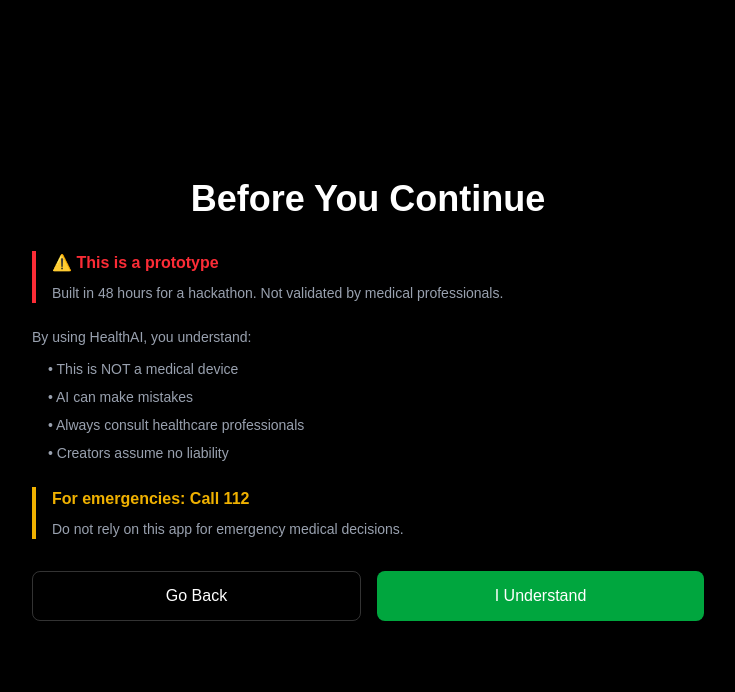
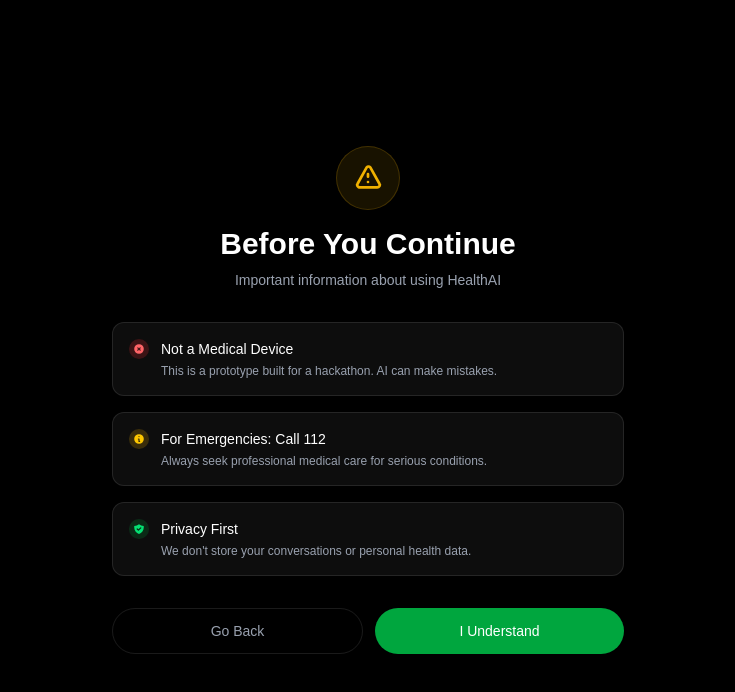
Before and after one commit to MayorChristopher/healthai-nigeria, a Next.js app: page /chat in a window 1280 px wide. Shown: the top 692 px of the page, without its empty margins (272-1007 px from the left). Built offline with nearby package versions, Linux system fonts and the light colour scheme.

Commit message:
Add retry for offline errors, hospital landing page links, and fix favicon metadata

```diff
--- a/src/app/chat/page.tsx
+++ b/src/app/chat/page.tsx
@@ -29,7 +29,7 @@
   const [messages, setMessages] = useState<Message[]>([{
     id: '1',
     role: 'ai',
-    content: "Hello! I'm HealthAI Nigeria 🇳🇬\n\nI'm here to help you 24/7. You can:\n• Describe your symptoms in English or Pidgin\n• Ask health questions\n• Get emergency hospital information\n\nHow are you feeling today?",
+    content: "Hi! I'm HealthAI.\n\nI can help with symptoms, health questions, and finding hospitals. Available 24/7 in English or Pidgin.\n\nDo you have any symptoms or health questions?",
     timestamp: new Date()
   }])
   const [input, setInput] = useState('')
@@ -182,7 +182,9 @@
           id: Math.random().toString(36),
           role: 'ai',
           content: "Sorry, I couldn't process that. Please check your connection and try again.",
-          timestamp: new Date()
+          timestamp: new Date(),
+          stopped: true,
+          retryMessage: userMessage
         }])
       }
     } finally {
@@ -191,17 +193,11 @@
     }
   }
 
-  const retryMessage = async (messageContent: string) => {
+  const retryMessage = async (messageContent: string, stoppedMessageId: string) => {
     if (loading) return
 
-    const newMessage: Message = {
-      id: Math.random().toString(36),
-      role: 'user',
-      content: messageContent,
-      timestamp: new Date()
-    }
-
-    setMessages(prev => [...prev, newMessage])
+    // Remove the stopped message
+    setMessages(prev => prev.filter(m => m.id !== stoppedMessageId))
     setLoading(true)
 
     const controller = new AbortController()
@@ -341,35 +337,65 @@
   if (!termsAccepted) {
     return (
       <div className="min-h-screen bg-black text-white flex items-center justify-center p-4">
-        <div className="max-w-2xl w-full">
-          <h1 className="text-3xl md:text-4xl font-bold mb-8 text-center">Before You Continue</h1>
-
-          <div className="space-y-6 mb-8">
-            <div className="border-l-4 border-red-500 pl-4">
-              <p className="text-red-500 font-bold mb-2">⚠️ This is a prototype</p>
-              <p className="text-gray-400 text-sm">Built in 48 hours for a hackathon. Not validated by medical professionals.</p>
+        <div className="max-w-lg w-full">
+          <div className="text-center mb-8">
+            <div className="w-16 h-16 mx-auto mb-4 rounded-full bg-yellow-500/10 border border-yellow-500/20 flex items-center justify-center">
+              <svg className="w-8 h-8 text-yellow-500" fill="none" stroke="currentColor" viewBox="0 0 24 24">
+                <path strokeLinecap="round" strokeLinejoin="round" strokeWidth={2} d="M12 9v2m0 4h.01m-6.938 4h13.856c1.54 0 2.502-1.667 1.732-2.5L13.732 4c-.77-.833-1.964-.833-2.732 0L4.082 16.5c-.77.833.192 2.5 1.732 2.5z" />
+              </svg>
+            </div>
+            <h1 className="text-2xl md:text-3xl font-bold mb-2">Before You Continue</h1>
+            <p className="text-sm text-gray-400">Important information about using HealthAI</p>
           </div>
 
-            <div className="space-y-3 text-gray-400 text-sm">
-              <p>By using HealthAI, you understand:</p>
-              <ul className="space-y-2 pl-4">
-                <li>• This is NOT a medical device</li>
-                <li>• AI can make mistakes</li>
-                <li>• Always consult healthcare professionals</li>
-                <li>• Creators assume no liability</li>
-              </ul>
+          <div className="space-y-4 mb-8">
+            <div className="bg-white/5 border border-white/10 rounded-xl p-4">
+              <div className="flex gap-3">
+                <div className="flex-shrink-0 w-5 h-5 rounded-full bg-red-500/20 flex items-center justify-center">
+                  <svg className="w-3 h-3 text-red-400" fill="currentColor" viewBox="0 0 20 20">
+                    <path fillRule="evenodd" d="M10 18a8 8 0 100-16 8 8 0 000 16zM8.707 7.293a1 1 0 00-1.414 1.414L8.586 10l-1.293 1.293a1 1 0 101.414 1.414L10 11.414l1.293 1.293a1 1 0 001.414-1.414L11.414 10l1.293-1.293a1 1 0 00-1.414-1.414L10 8.586 8.707 7.293z" clipRule="evenodd" />
+                  </svg>
                 </div>
-
-            <div className="border-l-4 border-yellow-500 pl-4">
-              <p className="text-yellow-500 font-bold mb-2">For emergencies: Call 112</p>
-              <p className="text-gray-400 text-sm">Do not rely on this app for emergency medical decisions.</p>
+                <div className="flex-1">
+                  <p className="text-sm font-medium mb-1">Not a Medical Device</p>
+                  <p className="text-xs text-gray-400">This is a prototype built for a hackathon. AI can make mistakes.</p>
+                </div>
               </div>
             </div>
 
-          <div className="flex gap-4">
+            <div className="bg-white/5 border border-white/10 rounded-xl p-4">
+              <div className="flex gap-3">
+                <div className="flex-shrink-0 w-5 h-5 rounded-full bg-yellow-500/20 flex items-center justify-center">
+                  <svg className="w-3 h-3 text-yellow-400" fill="currentColor" viewBox="0 0 20 20">
+                    <path fillRule="evenodd" d="M18 10a8 8 0 11-16 0 8 8 0 0116 0zm-7-4a1 1 0 11-2 0 1 1 0 012 0zM9 9a1 1 0 000 2v3a1 1 0 001 1h1a1 1 0 100-2v-3a1 1 0 00-1-1H9z" clipRule="evenodd" />
+                  </svg>
+                </div>
+                <div className="flex-1">
+                  <p className="text-sm font-medium mb-1">For Emergencies: Call 112</p>
+                  <p className="text-xs text-gray-400">Always seek professional medical care for serious conditions.</p>
+                </div>
+              </div>
+            </div>
+
+            <div className="bg-white/5 border border-white/10 rounded-xl p-4">
+              <div className="flex gap-3">
+                <div className="flex-shrink-0 w-5 h-5 rounded-full bg-green-600/20 flex items-center justify-center">
+                  <svg className="w-3 h-3 text-green-400" fill="currentColor" viewBox="0 0 20 20">
+                    <path fillRule="evenodd" d="M2.166 4.999A11.954 11.954 0 0010 1.944 11.954 11.954 0 0017.834 5c.11.65.166 1.32.166 2.001 0 5.225-3.34 9.67-8 11.317C5.34 16.67 2 12.225 2 7c0-.682.057-1.35.166-2.001zm11.541 3.708a1 1 0 00-1.414-1.414L9 10.586 7.707 9.293a1 1 0 00-1.414 1.414l2 2a1 1 0 001.414 0l4-4z" clipRule="evenodd" />
+                  </svg>
+                </div>
+                <div className="flex-1">
+                  <p className="text-sm font-medium mb-1">Privacy First</p>
+                  <p className="text-xs text-gray-400">We don't store your conversations or personal health data.</p>
+                </div>
+              </div>
+            </div>
+          </div>
+
+          <div className="flex gap-3">
             <Link
               href="/"
-              className="flex-1 border border-white/20 text-white px-6 py-3 rounded-lg hover:bg-white/5 transition-colors text-center"
+              className="flex-1 border border-white/10 text-gray-400 px-6 py-3 rounded-full hover:bg-white/5 hover:text-white transition-all text-center text-sm font-medium cursor-pointer"
             >
               Go Back
             </Link>
@@ -378,7 +404,7 @@
                 sessionStorage.setItem('healthai-terms-accepted', 'true')
                 setTermsAccepted(true)
               }}
-              className="flex-1 bg-green-600 text-white px-6 py-3 rounded-lg hover:bg-green-700 transition-colors font-medium"
+              className="flex-1 bg-green-600 text-white px-6 py-3 rounded-full hover:bg-green-700 transition-colors font-medium text-sm cursor-pointer"
             >
               I Understand
             </button>
@@ -428,8 +454,10 @@
                 </p>
               </div>
             </div>
-            <Link href="/" className="text-xs sm:text-sm text-gray-400 hover:text-white">
-              ← Back
+            <Link href="/" className="text-xs sm:text-sm text-gray-400 hover:text-white transition-colors cursor-pointer flex items-center gap-1">
+              <svg className="w-4 h-4" fill="none" stroke="currentColor" viewBox="0 0 24 24">
+                <path strokeLinecap="round" strokeLinejoin="round" strokeWidth={2} d="M10 19l-7-7m0 0l7-7m-7 7h18" />
+              </svg>
             </Link>
           </div>
         </div>
@@ -450,33 +478,31 @@
                   </svg>
                 </div>
               )}
-              <div className="max-w-[80%] sm:max-w-[75%]">
+              <div className={editingMessageId === msg.id ? "w-full" : "max-w-[80%] sm:max-w-[75%]"}>
                 {editingMessageId === msg.id ? (
-                  <div className="space-y-2">
+                  <div className="bg-zinc-900 border border-white/10 rounded-2xl p-3 w-full">
                     <textarea
                       value={editedContent}
                       onChange={(e) => setEditedContent(e.target.value)}
-                      className="w-full bg-white/5 border border-white/10 rounded-lg px-3 py-2 text-sm outline-none focus:border-green-600/50 resize-none"
+                      className="w-full bg-transparent text-sm outline-none resize-none text-white placeholder:text-gray-500"
                       rows={3}
                       autoFocus
+                      placeholder="Edit your message..."
                     />
-                    <div className="flex gap-2">
+                    <div className="flex items-center justify-end gap-2 mt-2 pt-2 border-t border-white/5">
+                      <button
+                        onClick={cancelEdit}
+                        className="text-xs text-gray-400 hover:text-white transition-colors px-3 py-1.5 rounded-lg hover:bg-white/5 cursor-pointer"
+                      >
+                        Cancel
+                      </button>
                       <button
                         onClick={() => saveEditedMessage(msg.id)}
-                        className="p-2 bg-green-600 text-white rounded hover:bg-green-700 cursor-pointer"
-                        title="Send"
+                        className="text-xs bg-green-600 text-white px-3 py-1.5 rounded-lg hover:bg-green-700 transition-colors font-medium cursor-pointer flex items-center gap-1.5"
                       >
-                        <svg className="w-4 h-4" fill="none" stroke="currentColor" viewBox="0 0 24 24">
-                          <path strokeLinecap="round" strokeLinejoin="round" strokeWidth={2} d="M5 13l4 4L19 7" />
-                        </svg>
-                      </button>
-                      <button
-                        onClick={cancelEdit}
-                        className="p-2 bg-white/5 border border-white/10 text-white rounded hover:bg-white/10 cursor-pointer"
-                        title="Cancel"
-                      >
-                        <svg className="w-4 h-4" fill="none" stroke="currentColor" viewBox="0 0 24 24">
-                          <path strokeLinecap="round" strokeLinejoin="round" strokeWidth={2} d="M6 18L18 6M6 6l12 12" />
+                        <span>Update</span>
+                        <svg className="w-3.5 h-3.5" fill="none" stroke="currentColor" viewBox="0 0 24 24">
+                          <path strokeLinecap="round" strokeLinejoin="round" strokeWidth={2.5} d="M5 12h14m0 0l-7-7m7 7l-7 7" />
                         </svg>
                       </button>
                     </div>
@@ -494,12 +520,12 @@
                   </div>
                 )}
                 <div
-                  className={`px-3 py-2.5 sm:px-4 sm:py-3 ${
+                  className={`px-4 py-3 ${
                     msg.role === 'user'
-                      ? 'bg-green-800/60 rounded-2xl rounded-br-sm'
+                      ? 'bg-green-600 rounded-2xl rounded-br-md'
                       : msg.isEmergency
-                      ? 'bg-red-500/20 border border-red-500/30 rounded-2xl rounded-bl-sm'
-                      : 'bg-white/5 border border-white/10 rounded-2xl rounded-bl-sm'
+                      ? 'bg-red-500/20 border border-red-500/30 rounded-2xl rounded-bl-md'
+                      : 'bg-zinc-900 border border-white/5 rounded-2xl rounded-bl-md'
                   }`}
                 >
                   {msg.isEmergency && (
@@ -529,12 +555,23 @@
 
                   {msg.hospitals && msg.hospitals.length > 0 && (
                     <div className="mt-4 pt-4 border-t border-white/10 space-y-4">
-                      <div className="flex items-center gap-2 mb-3">
+                      <div className="flex items-center justify-between mb-3">
+                        <div className="flex items-center gap-2">
                           <svg className="w-4 h-4 text-green-600" fill="none" stroke="currentColor" viewBox="0 0 24 24">
                             <path strokeLinecap="round" strokeLinejoin="round" strokeWidth={2} d="M17.657 16.657L13.414 20.9a1.998 1.998 0 01-2.827 0l-4.244-4.243a8 8 0 1111.314 0z" />
                             <path strokeLinecap="round" strokeLinejoin="round" strokeWidth={2} d="M15 11a3 3 0 11-6 0 3 3 0 016 0z" />
                           </svg>
                           <p className="text-sm font-medium text-green-600">Nearest Hospitals</p>
+                        </div>
+                        <Link
+                          href="/"
+                          className="text-xs text-gray-400 hover:text-green-600 transition-colors cursor-pointer flex items-center gap-1"
+                        >
+                          <span>View all</span>
+                          <svg className="w-3 h-3" fill="none" stroke="currentColor" viewBox="0 0 24 24">
+                            <path strokeLinecap="round" strokeLinejoin="round" strokeWidth={2} d="M9 5l7 7-7 7" />
+                          </svg>
+                        </Link>
                       </div>
                       {msg.hospitals.map((hospital, idx) => (
                         <div key={idx} className="group bg-white/5 p-4 rounded-xl border border-white/10 hover:border-green-600/50 hover:bg-white/10 transition-all">
@@ -572,6 +609,11 @@
                           </div>
                         </div>
                       ))}
+                      <div className="mt-3 p-3 bg-white/5 border border-white/10 rounded-lg">
+                        <p className="text-xs text-gray-400">
+                          These may not be closest to you. <Link href="/" className="text-green-600 hover:text-green-400 cursor-pointer">Browse all hospitals</Link> to find ones near your location.
+                        </p>
+                      </div>
                     </div>
                   )}
                 </div>
@@ -596,7 +638,7 @@
                     <div className="flex items-center gap-2">
                       {msg.stopped && msg.retryMessage && (
                         <button
-                          onClick={() => retryMessage(msg.retryMessage!)}
+                          onClick={() => retryMessage(msg.retryMessage!, msg.id)}
                           className="text-xs text-green-600 hover:text-green-400 transition-colors cursor-pointer flex items-center gap-1"
                         >
                           <svg className="w-3 h-3" fill="none" stroke="currentColor" viewBox="0 0 24 24">
@@ -646,19 +688,18 @@
 
           {loading && (
             <div className="flex gap-2 sm:gap-3">
-              <div className="w-7 h-7 sm:w-8 sm:h-8 rounded-full bg-green-600 flex items-center justify-center self-end">
+              <div className="w-7 h-7 sm:w-8 sm:h-8 rounded-full bg-green-600 flex items-center justify-center">
                 <svg className="w-4 h-4 sm:w-5 sm:h-5 text-white" fill="none" stroke="currentColor" viewBox="0 0 24 24">
                   <path strokeLinecap="round" strokeLinejoin="round" strokeWidth={2} d="M9.663 17h4.673M12 3v1m6.364 1.636l-.707.707M21 12h-1M4 12H3m3.343-5.657l-.707-.707m2.828 9.9a5 5 0 117.072 0l-.548.547A3.374 3.374 0 0014 18.469V19a2 2 0 11-4 0v-.531c0-.895-.356-1.754-.988-2.386l-.548-.547z" />
                 </svg>
               </div>
-              <div className="bg-white/5 border border-white/10 rounded-2xl px-3 py-2.5 sm:px-4 sm:py-3">
+              <div className="bg-zinc-900 border border-white/5 rounded-2xl rounded-bl-md px-4 py-3">
                 <div className="flex items-center gap-2">
                   <div className="flex gap-1">
-                    <div className="w-2 h-2 bg-green-600 rounded-full animate-bounce" />
-                    <div className="w-2 h-2 bg-green-600 rounded-full animate-bounce" style={{animationDelay: '0.15s'}} />
-                    <div className="w-2 h-2 bg-green-600 rounded-full animate-bounce" style={{animationDelay: '0.3s'}} />
+                    <div className="w-1.5 h-1.5 bg-gray-400 rounded-full animate-bounce" />
+                    <div className="w-1.5 h-1.5 bg-gray-400 rounded-full animate-bounce" style={{animationDelay: '0.15s'}} />
+                    <div className="w-1.5 h-1.5 bg-gray-400 rounded-full animate-bounce" style={{animationDelay: '0.3s'}} />
                   </div>
-                  <span className="text-sm text-gray-400">Typing...</span>
                 </div>
               </div>
             </div>
@@ -688,6 +729,7 @@
             </div>
           )}
           <div className="flex items-center gap-2">
+            <div className="relative group">
               <button
                 onClick={() => {
                   if (language === 'auto') {
@@ -701,10 +743,15 @@
                     sessionStorage.setItem('healthai-language', 'auto')
                   }
                 }}
-              className="px-2.5 py-2 sm:px-3 sm:py-2.5 bg-white/5 border border-white/10 rounded-lg hover:bg-white/10 transition-colors flex-shrink-0 text-xs sm:text-sm font-medium text-gray-400"
+                className="px-2.5 py-2 sm:px-3 sm:py-2.5 bg-white/5 border border-white/10 rounded-lg hover:bg-white/10 transition-colors flex-shrink-0 text-xs sm:text-sm font-medium text-gray-400 cursor-pointer"
               >
                 {language === 'auto' ? 'Auto' : language === 'english' ? 'EN' : 'PG'}
               </button>
+              <div className="absolute bottom-full left-1/2 -translate-x-1/2 mb-2 px-3 py-2 bg-zinc-900 border border-white/10 rounded-lg text-xs text-gray-300 whitespace-nowrap opacity-0 group-hover:opacity-100 transition-opacity pointer-events-none">
+                {language === 'auto' ? 'Auto-detect language' : language === 'english' ? 'English only' : 'Pidgin only'}
+                <div className="absolute top-full left-1/2 -translate-x-1/2 -mt-1 border-4 border-transparent border-t-zinc-900"></div>
+              </div>
+            </div>
             <input
               type="text"
               value={input}
@@ -722,14 +769,16 @@
             <button
               onClick={loading ? stopResponse : sendMessage}
               disabled={!loading && !input.trim()}
-              className="px-4 sm:px-5 py-2.5 sm:py-3 bg-green-600 text-white rounded-lg hover:bg-green-700 disabled:opacity-50 disabled:cursor-not-allowed transition-colors font-medium text-sm flex-shrink-0 flex items-center justify-center cursor-pointer"
+              className="p-3 bg-green-600 text-white rounded-lg hover:bg-green-700 disabled:opacity-50 disabled:cursor-not-allowed transition-colors flex-shrink-0 flex items-center justify-center cursor-pointer"
             >
               {loading ? (
-                <svg className="w-4 h-4" fill="currentColor" viewBox="0 0 20 20">
+                <svg className="w-5 h-5" fill="currentColor" viewBox="0 0 20 20">
                   <circle cx="10" cy="10" r="8" />
                 </svg>
               ) : (
-                'Send'
+                <svg className="w-5 h-5" fill="none" stroke="currentColor" viewBox="0 0 24 24">
+                  <path strokeLinecap="round" strokeLinejoin="round" strokeWidth={2.5} d="M5 12h14m0 0l-7-7m7 7l-7 7" />
+                </svg>
               )}
             </button>
           </div>
--- a/src/app/layout.tsx
+++ b/src/app/layout.tsx
@@ -7,6 +7,9 @@
   description: "AI-powered medical assistant for Nigerian communities. Get instant symptom analysis in English and Pidgin. Find nearby hospitals. Available 24/7.",
   keywords: ["Nigeria", "healthcare", "AI", "medical advice", "Pidgin", "emergency", "hospital finder"],
   authors: [{ name: "Mayor Christopher", url: "https://github.com/MayorChristopher" }],
+  icons: {
+    icon: '/favicon.svg',
+  },
   openGraph: {
     title: "HealthAI Nigeria - Free Medical Advice 24/7",
     description: "AI-powered medical assistant for Nigerian communities. Available in English and Pidgin.",
```
Also changed, not shown: src/app/page.tsx (+13 -13 lines). Lines whose indentation alone changed are shown as unchanged.
